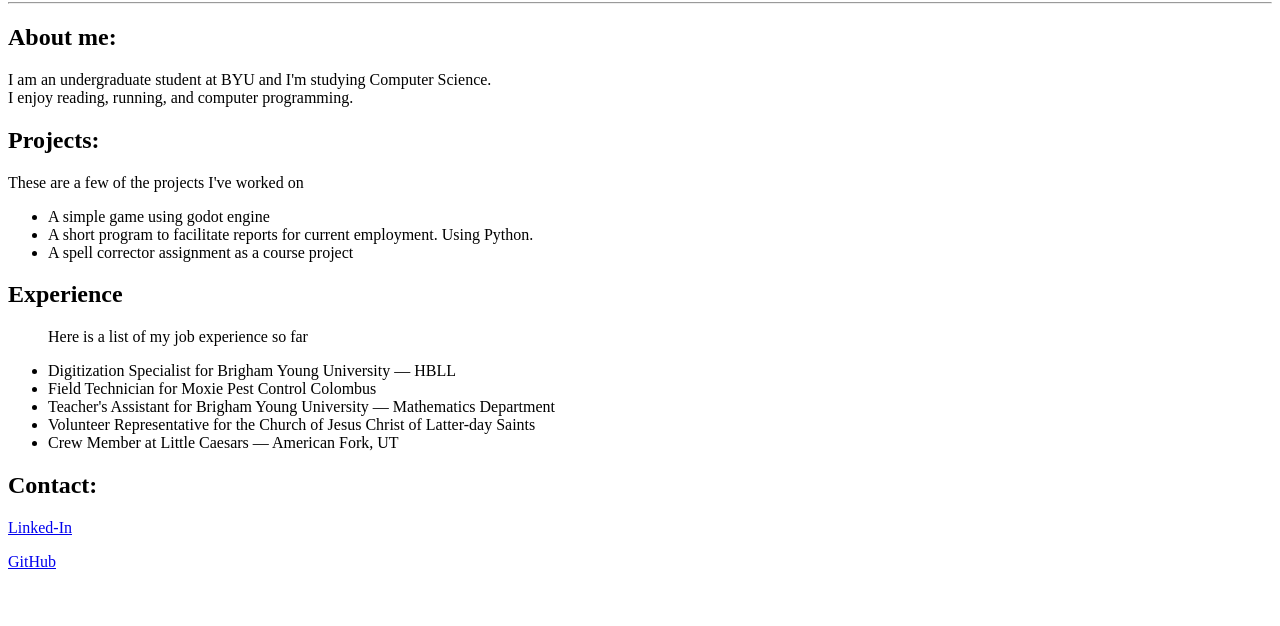
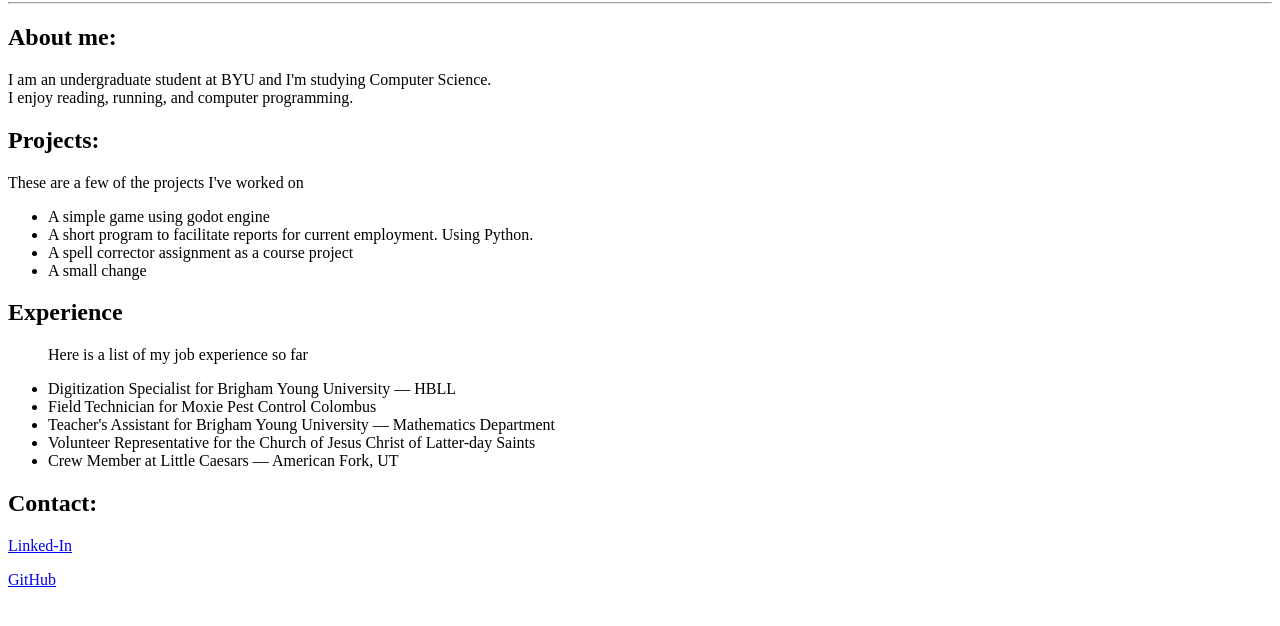
Before and after one commit to Bryce-Rummler/portfolio, a plain HTML site: page index.html in a window 1280 px wide. Shown: the part 78-704 px from the top of the page. Drawn offline with Linux system fonts and the light colour scheme.

Commit message:
A small change

```diff
--- a/index.html
+++ b/index.html
@@ -15,6 +15,7 @@
       <li>A simple game using godot engine</li>
       <li>A short program to facilitate reports for current employment. Using Python.</li>
       <li>A spell corrector assignment as a course project</li>
+      <li>A small change</li>
     </ul>
     <h2>Experience</h2>
     <ul>
```
